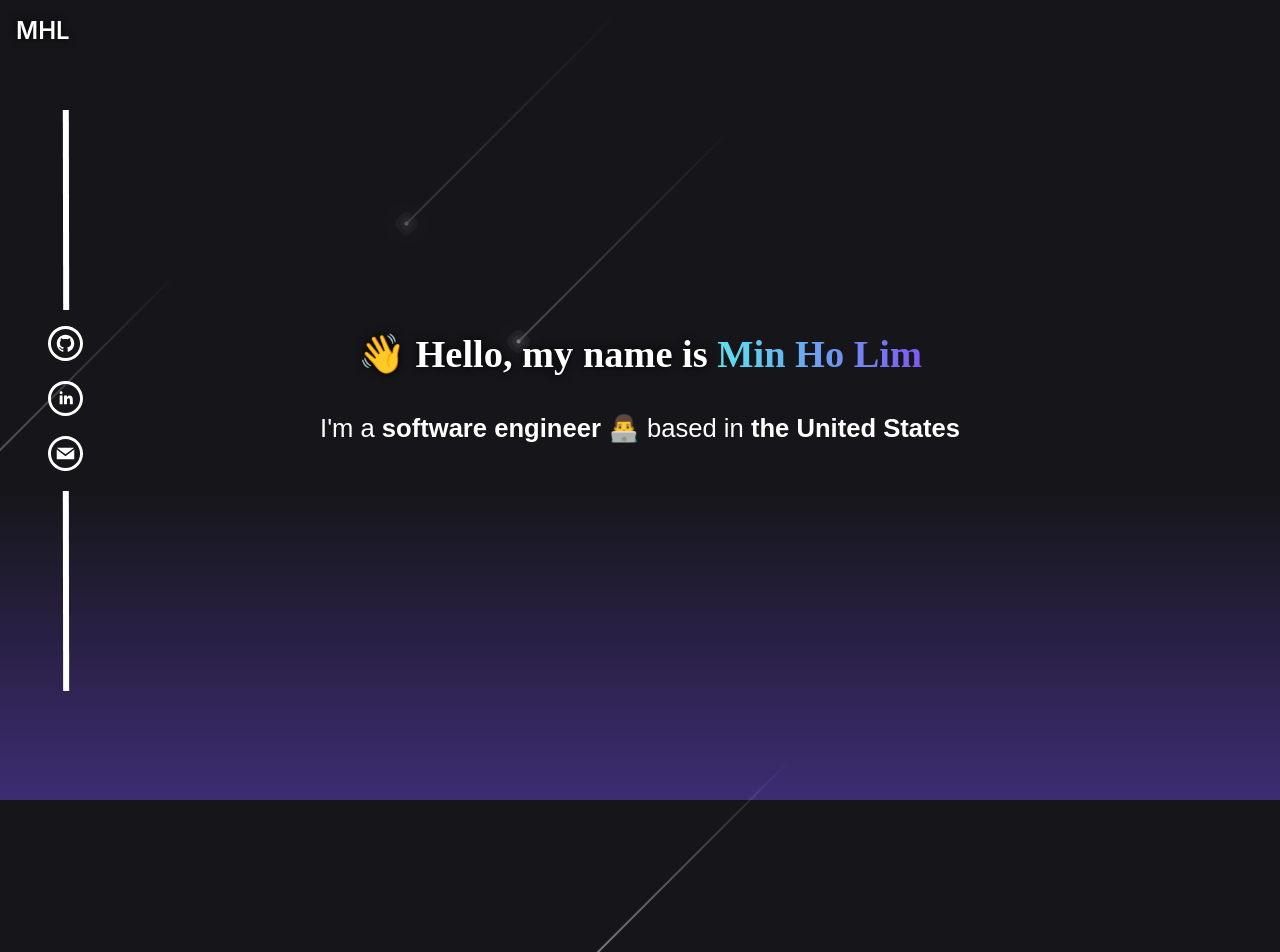
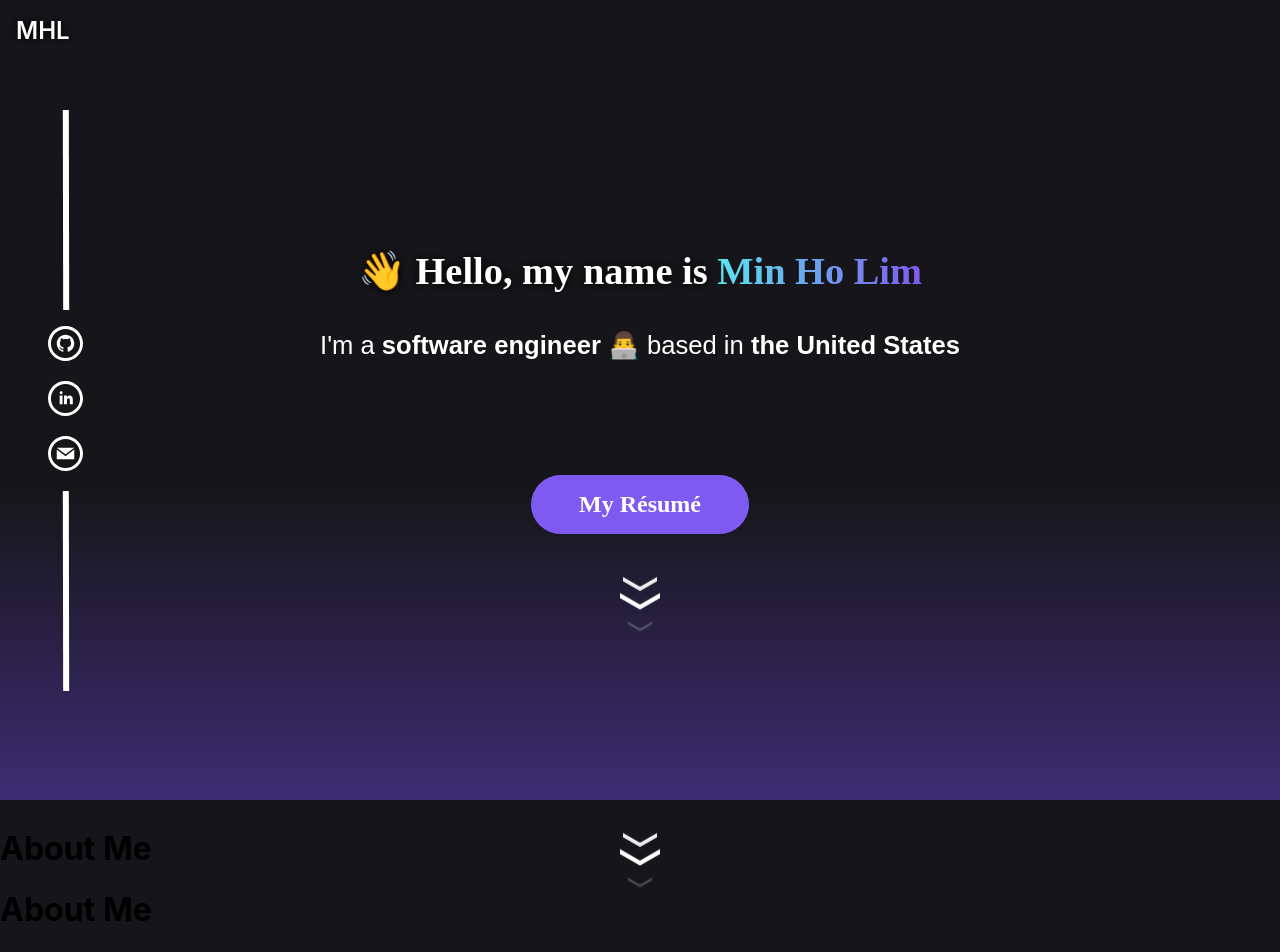
Before and after one commit to Min-Ho-Lim/Portfolio, a Next.js app: page / in a window 1280 px wide. Shown: the top 952 px of the page. Built offline with nearby package versions, Linux system fonts and the light colour scheme.

Commit message:
feat(#7): splited the mainpage from index and created a scrolldown component

```diff
--- /dev/null
+++ b/components/mainPage.tsx
@@ -0,0 +1,67 @@
+import Image from "next/image";
+import styles from "../styles/Home.module.css";
+import ReactTooltip from "react-tooltip";
+
+import ScrollDown from "../components/scrollDown";
+
+const arrayOfTen = Array(10).fill(0);
+
+export default function MainPage() {
+  return (
+    <div className={styles.spanCover}>
+      <div className={styles.mainPage}>
+        <a className={styles.topLeftText}>MHL</a>
+        <div className={styles.iconBarContainer}>
+          <div className={styles.iconBarStickBar} />
+          <ReactTooltip place="right" type="dark" effect="float" />
+          <a href="https://github.com/Min-Ho-Lim">
+            <Image
+              src="/github-icon.svg"
+              alt="Github Icon"
+              width={35}
+              height={35}
+              data-tip="My Github URL"
+            />
+          </a>
+          <a href="https://www.linkedin.com/in/min-ho-lim/">
+            <Image
+              src="/linkedin-icon.svg"
+              height={35}
+              width={35}
+              alt={"LinkedIn Icon"}
+              className={styles.icon}
+              data-tip="My LinkedIn Profile"
+            />
+          </a>
+          <a href="mailto:minholim@outlook.com">
+            <Image
+              src="/mail-icon.svg"
+              height={35}
+              width={35}
+              alt={"Mail Icon"}
+              className={styles.icon}
+              data-tip="My Email Address"
+            />
+          </a>
+          <div className={styles.iconBarStickBar} />
+        </div>
+        <div className={styles.titlegroup}>
+          <a className={styles.titletext}>👋 Hello, my name is</a>
+          <a className={styles.titletextgradient}> Min Ho Lim</a>
+        </div>
+        <p className={styles.subtitle}>
+          I'm a <b>software engineer 👨‍💻</b> based in <b>the United States</b>
+        </p>
+
+        <div className={styles.mainButton}>
+          <a className={styles.mainButtonText}>My Résumé</a>
+        </div>
+
+        <ScrollDown />
+      </div>
+      {/* {arrayOfTen.map((_, i) => (
+        <span key={i} className={styles.span} />
+      ))} */}
+    </div>
+  );
+}
--- /dev/null
+++ b/components/scrollDown.tsx
@@ -0,0 +1,11 @@
+import styles from "../styles/ScrollDown.module.css";
+
+export default function ScrollDown() {
+  return (
+    <div className={styles.container}>
+      <div className={styles.chevron}></div>
+      <div className={styles.chevron}></div>
+      <div className={styles.chevron}></div>
+    </div>
+  );
+}
--- a/pages/index.tsx
+++ b/pages/index.tsx
@@ -2,6 +2,9 @@ import Head from "next/head";
 import Image from "next/image";
 import styles from "../styles/Home.module.css";
 import ReactTooltip from "react-tooltip";
+
+import MainPage from "../components/mainPage";
+import ScrollDown from "../components/scrollDown";
 
 const arrayOfTen = Array(10).fill(0);
 
@@ -14,55 +17,21 @@ export default function Home() {
       </Head>
 
       <main>
-        <div className={styles.mainPage}>
-          <a className={styles.topLeftText}>MHL</a>
-          <div className={styles.iconBarContainer}>
-            <div className={styles.iconBarStickBar} />
-            <ReactTooltip place="right" type="dark" effect="float" />
-            <a href="https://github.com/Min-Ho-Lim">
-              <Image
-                src="/github-icon.svg"
-                alt="Github Icon"
-                width={35}
-                height={35}
-                data-tip="My Github URL"
-              />
-            </a>
-            <a href="https://www.linkedin.com/in/min-ho-lim/">
-              <Image
-                src="/linkedin-icon.svg"
-                height={35}
-                width={35}
-                alt={"LinkedIn Icon"}
-                className={styles.icon}
-                data-tip="My LinkedIn Profile"
-              />
-            </a>
-            <a href="mailto:minholim@outlook.com">
-              <Image
-                src="/mail-icon.svg"
-                height={35}
-                width={35}
-                alt={"Mail Icon"}
-                className={styles.icon}
-                data-tip="My Email Address"
-              />
-            </a>
-            <div className={styles.iconBarStickBar} />
-          </div>
-          <div className={styles.titlegroup}>
-            <a className={styles.titletext}>👋 Hello, my name is</a>
-            <a className={styles.titletextgradient}> Min Ho Lim</a>
-          </div>
-          <p className={styles.subtitle}>
-            I'm a <b>software engineer 👨‍💻</b> based in <b>the United States</b>
-          </p>
+        <MainPage />
+        <ScrollDown />
+        <div className={styles.secondPage}>
+          <h1>About Me</h1>
+          <h1>About Me</h1>
+          <h1>About Me</h1>
+          <h1>About Me</h1>
+          <h1>About Me</h1>
+          <h1>About Me</h1>
         </div>
-        {/* Create 10 of spans */}
-        {arrayOfTen.map((_, i) => (
-          <span key={i} className={styles.span} />
-        ))}
       </main>
+      {/* create another page */}
+      {/* <div className={styles.secondPage}>
+        <a className={styles.secondPageContentLeftTopText}>About Me</a>
+      </div> */}
     </div>
   );
 }
--- a/styles/Home.module.css
+++ b/styles/Home.module.css
@@ -11,6 +11,10 @@
   z-index: 1;
 }
 
+.spanCover {
+  overflow: hidden;
+}
+
 .mainPage {
   display: flex;
   flex-direction: column;
@@ -20,8 +24,6 @@
   gap: 10px;
   /* center vertically */
   height: 100vh;
-  /* hide overflow */
-  overflow: hidden;
 }
 
 .title {
@@ -132,6 +134,24 @@
 .icon {
   /* change mouse cursor */
   cursor: pointer;
+}
+
+.mainButton {
+  margin-top: 10vh;
+  /* change mouse cursor */
+  cursor: pointer;
+  background: #7f5af0;
+  border-radius: 95px;
+  border: 0px;
+  padding: 1rem 3rem;
+}
+
+.mainButtonText {
+  font-size: max(min(2vw, 24px), 12px);
+  font-family: "Clash Display Variable";
+  font-style: normal;
+  font-weight: 634;
+  color: #fffffe;
 }
 
 /* Starfall effect is from https://codesandbox.io/s/w96ut */
--- /dev/null
+++ b/styles/ScrollDown.module.css
@@ -0,0 +1,63 @@
+/* Original code is from https://codepen.io/JakubHonisek/pen/qjpeeO */
+.container {
+  display: flex;
+  justify-content: center;
+  align-items: center;
+  padding-top: 1vh;
+}
+
+.chevron {
+  position: absolute;
+  width: 2.5rem;
+  height: 0.3rem;
+  opacity: 0;
+  transform: scale(0.3);
+  animation: move-chevron 3s ease-out infinite;
+}
+
+.chevron:first-child {
+  animation: move-chevron 3s ease-out 1s infinite;
+}
+
+.chevron:nth-child(2) {
+  animation: move-chevron 3s ease-out 2s infinite;
+}
+
+.chevron:before,
+.chevron:after {
+  content: "";
+  position: absolute;
+  top: 0;
+  height: 100%;
+  width: 50%;
+  background: #fff;
+}
+
+.chevron:before {
+  left: 0;
+  transform: skewY(30deg);
+}
+
+.chevron:after {
+  right: 0;
+  width: 50%;
+  transform: skewY(-30deg);
+}
+
+@keyframes move-chevron {
+  25% {
+    opacity: 1;
+  }
+  33.3% {
+    opacity: 1;
+    transform: translateY(2.5rem);
+  }
+  66.6% {
+    opacity: 1;
+    transform: translateY(3.2rem);
+  }
+  100% {
+    opacity: 0;
+    transform: translateY(5rem) scale(0.5);
+  }
+}
--- a/styles/globals.css
+++ b/styles/globals.css
@@ -2,13 +2,13 @@ html {
   width: 100%;
   height: 100%;
   background: linear-gradient(180deg, #16161a 61.51%, #3d2c73 100%);
+  scroll-behavior: smooth;
 }
 body {
   padding: 0;
   margin: 0;
   font-family: -apple-system, BlinkMacSystemFont, Segoe UI, Roboto, Oxygen,
     Ubuntu, Cantarell, Fira Sans, Droid Sans, Helvetica Neue, sans-serif;
-  overflow: hidden;
 }
 
 a {
```
